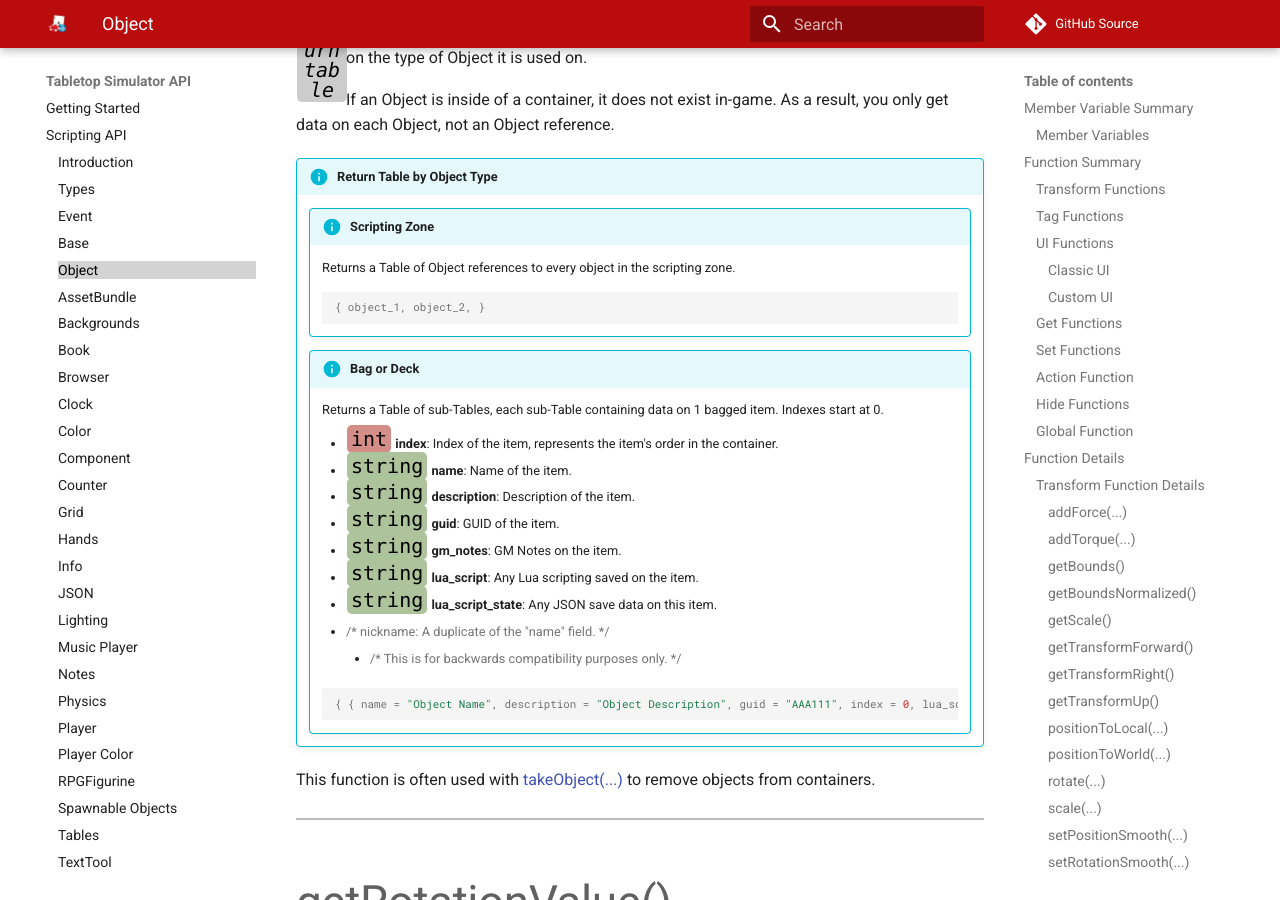
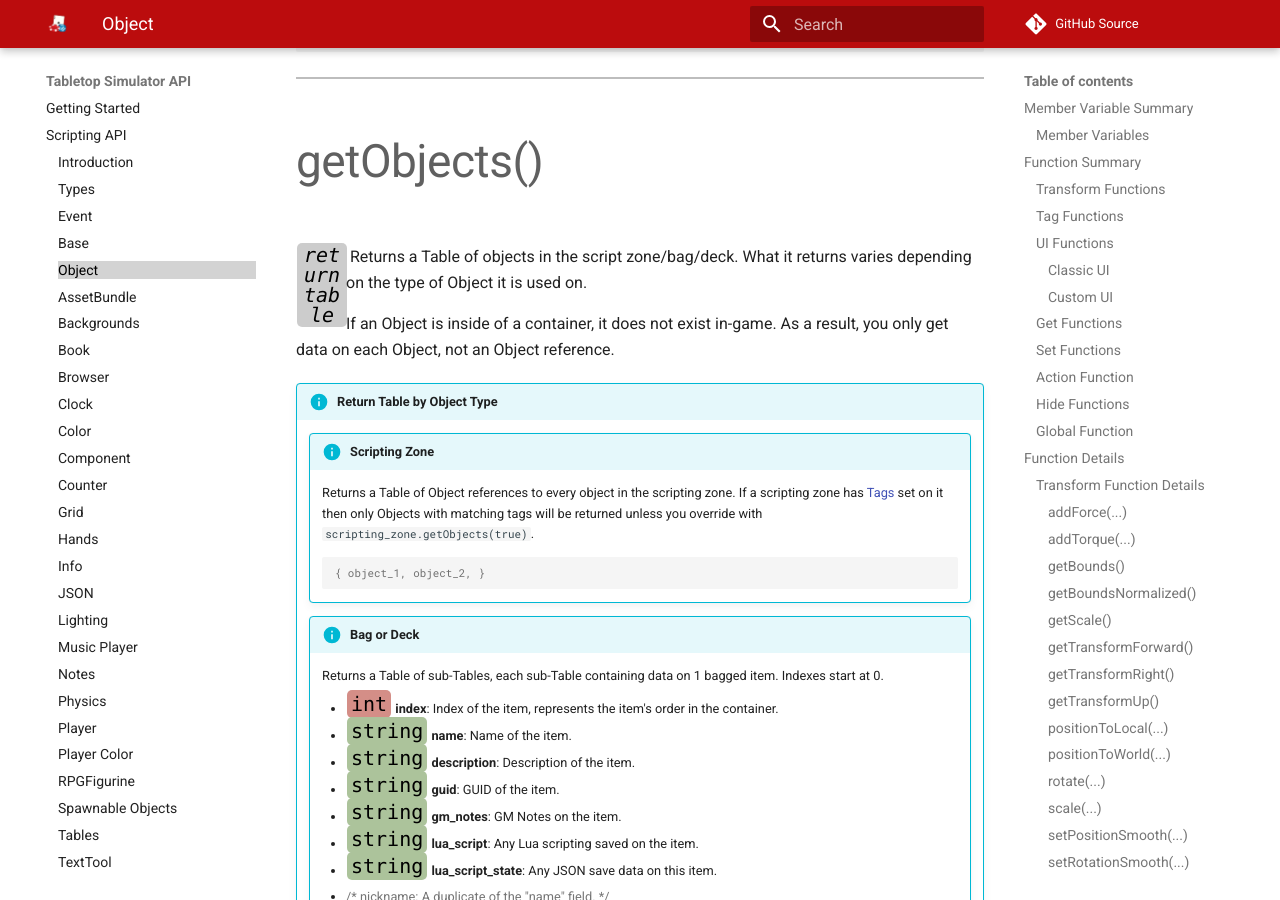
Before and after one commit to Berserk-Games/Tabletop-Simulator-API, an MkDocs documentation site: the page built from docs/object.md, in a window 1280 px wide and 900 px high, scrolled down 33881 px. Built offline with MkDocs 1.6.1 and Material for MkDocs 9.7.7, drawn with Linux system fonts in a browser that asks for light colours; comment, search, counter and statistics services are not loaded; some of the changed lines change nothing that is shown; some of the changed text lies outside the part shown.

Commit message:
zone.getObjects mentions tags, added getNearestPointFromObject/Position functions

````diff
--- a/docs/object.md
+++ b/docs/object.md
@@ -95,6 +95,8 @@
 <a class="anchor" id="getangularvelocity"></a>getAngularVelocity() | Returns a Vector of the current angular velocity. | [<span class="ret vec"></span>](types.md#vector)
 getBounds() | Returns a Vector describing the size of an object in Global terms. | [<span class="ret vec"></span>](types.md#vector) | [<span class="i"></span>](#getbounds)
 getBoundsNormalized() | Returns a Vector describing the size of an object in Global terms, as if it was rotated to {0,0,0}. | [<span class="ret vec"></span>](types.md#vector) | [<span class="i"></span>](#getboundsnormalized)
+<a class="anchor" id="getnearestpositionfromobject"></a>getNearestPointFromObject([<span class="tag obj"></span>](types.md)&nbsp;other_object) | Returns the nearest point to the other Object. | [<span class="ret vec"></span>](types.md#vector) |
+<a class="anchor" id="getnearestpositionfromposition"></a>getNearestPointFromPosition([<span class="tag vec"></span>](types.md)&nbsp;position) | Returns the nearest point to the position. | [<span class="ret vec"></span>](types.md#vector) |
 <a class="anchor" id="getposition"></a>getPosition() | Returns a Vector of the current [World Position](types.md#position). | [<span class="ret vec"></span>](types.md#vector)
 <a class="anchor" id="getpositionsmooth"></a>getPositionSmooth() | Returns a Vector of the current smooth move target if the object is moving, otherwise returns nil. | [<span class="ret vec"></span>](types.md#vector)
 <a class="anchor" id="getrotation"></a>getRotation() | Returns a Vector of the current rotation. | [<span class="ret vec"></span>](types.md#vector)
@@ -243,7 +245,7 @@
 <a class="anchor" id="reset"></a>reset() | Resets this Object. Resetting a Deck brings all the Cards back into it. Resetting a Bag clears its contents (works for both Loot and Infinite Bags). | [<span class="ret boo"></span>](types.md) |
 <a class="anchor" id="roll"></a>roll() | Rolls dice/coins. | [<span class="ret boo"></span>](types.md) |
 <a class="anchor" id="shuffle"></a>shuffle() | Shuffles/shakes up contents of a deck or bag. | [<span class="ret boo"></span>](types.md) |
-<a class="anchor" id="shufflestates"></a>shuffleStates() | Returns an Object reference to a new [state](http://berserk-games.com/knowledgebase/creating-states/) after randomly selecting and changing to one. | [<span class="ret obj"></span>](types.md) |
+<a class="anchor" id="shufflestates"></a>shuffleStates() | Returns an Object reference to a new [state](https://kb.tabletopsimulator.com/host-guides/creating-states/) after randomly selecting and changing to one. | [<span class="ret obj"></span>](types.md) |
 split([<span class="tag int"></span>](types.md)&nbsp;piles) | Splits a deck, as evenly as possible, into a number of piles. | [<span class="ret tab"></span>](types.md) | [<span class="i"></span>](#split)
 spread([<span class="tag flo"></span>](types.md)&nbsp;distance) | Uses the spread action on a deck. | [<span class="ret tab"></span>](types.md) | [<span class="i"></span>](#spread)
 takeObject([<span class="tag tab"></span>](types.md)&nbsp;parameters) | Takes an object out of a container (bag/deck/chip stack), returning a reference to the object that was taken out. | [<span class="ret obj"></span>](types.md) | [<span class="i"></span>](#takeobject)
@@ -986,7 +988,7 @@
 
 !!!info "Return Table by Object Type"
 	!!!info "Scripting Zone"
-		Returns a Table of Object references to every object in the scripting zone.
+		Returns a Table of Object references to every object in the scripting zone. If a scripting zone has [Tags](https://kb.tabletopsimulator.com/game-tools/object-tags/) set on it then only Objects with matching tags will be returned unless you override with `scripting_zone.getObjects(true)`.
 
 		``` Lua
 		{
````
